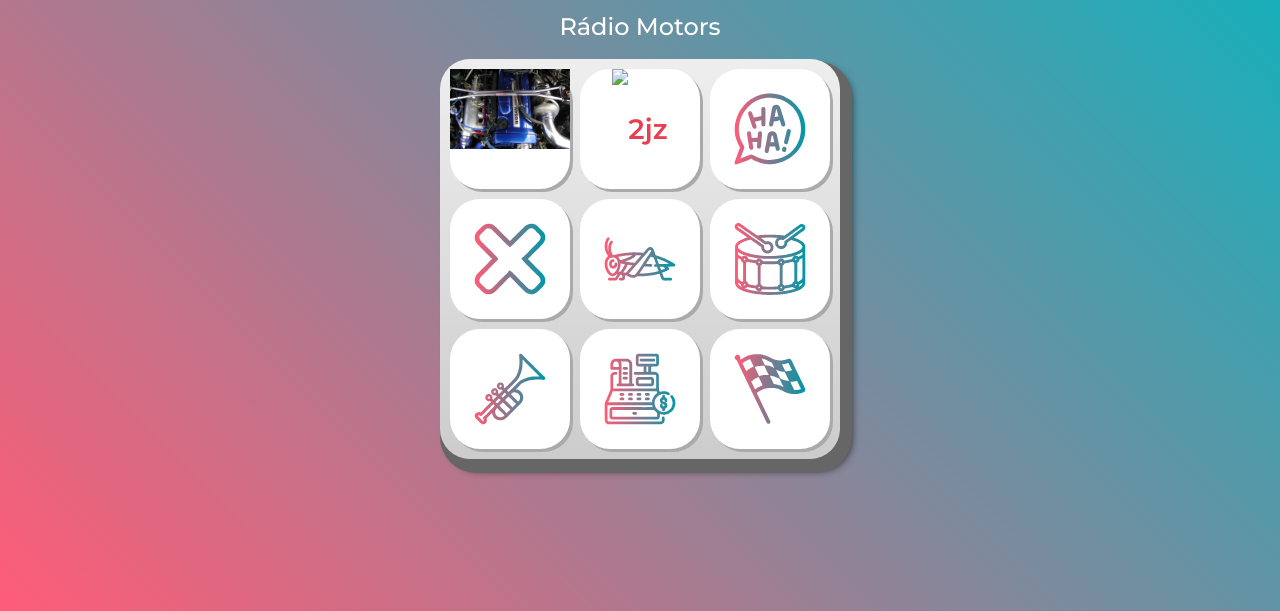
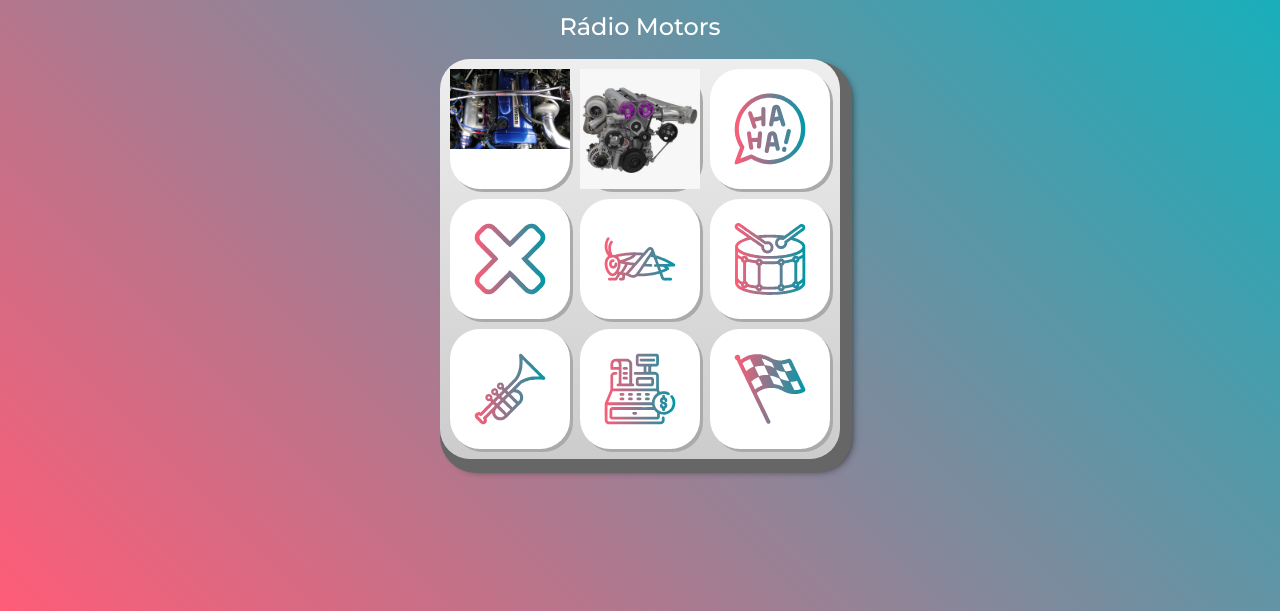
Before and after one commit to codboz123/java-songs, a plain HTML site: page index.html in a window 1280 px wide. Shown: the part 189-800 px from the top of the page. Drawn offline with Linux system fonts and the light colour scheme.

Commit message:
motor 2jz

```diff
--- a/index.html
+++ b/index.html
@@ -24,7 +24,7 @@
 
     <section class="teclado">
         <button class="tecla tecla_motorrb26"><img src="images/motorrb26.jpg" alt="Rb26"></button>
-        <button class="tecla tecla_motor2jz"><img src="images/motor2jz" alt="2jz"></button>
+        <button class="tecla tecla_motor2jz"><img src="images/motor2jz.jpg" alt="2jz"></button>
         <button class="tecla tecla_risada"><img src="images/risada.svg" alt="Risada"></button>
 
         <button class="tecla tecla_errado"><img src="images/errado.svg" alt="Errado"></button>
```
